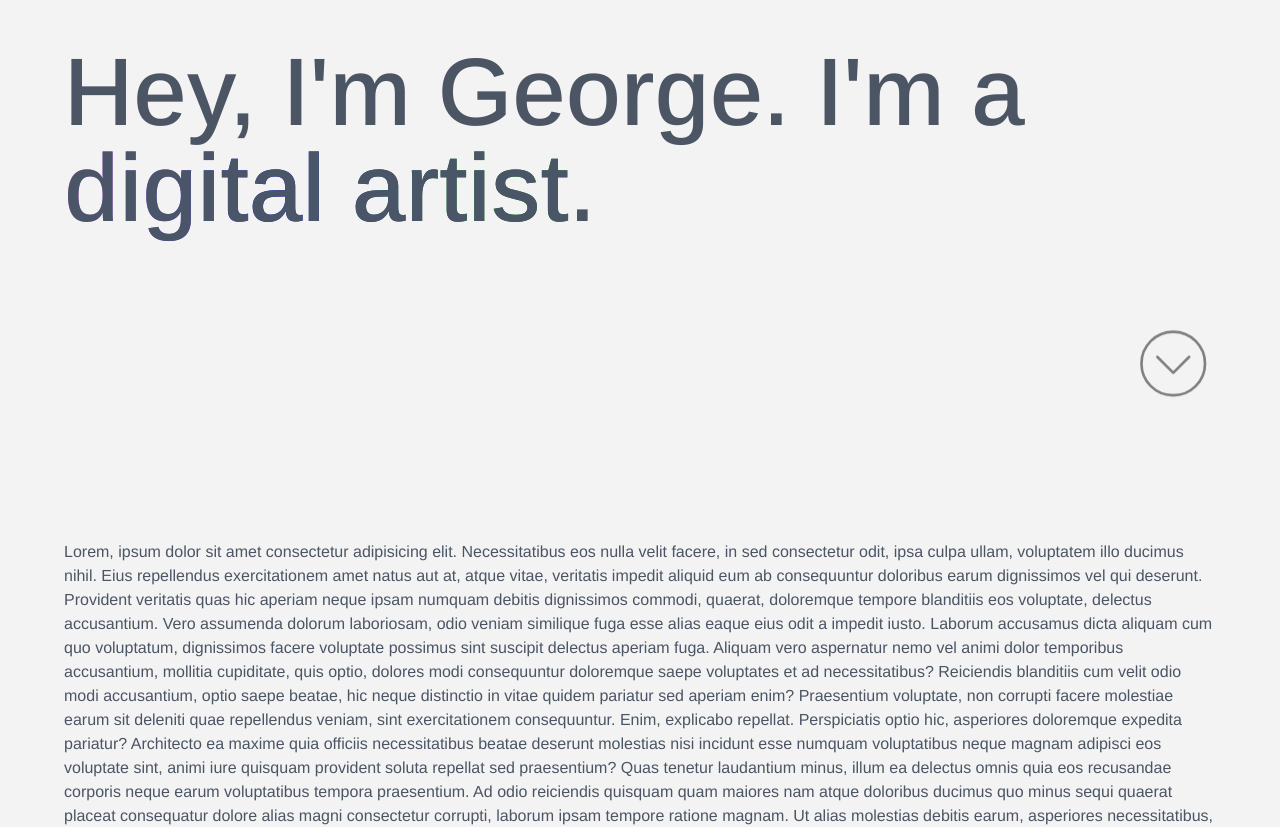
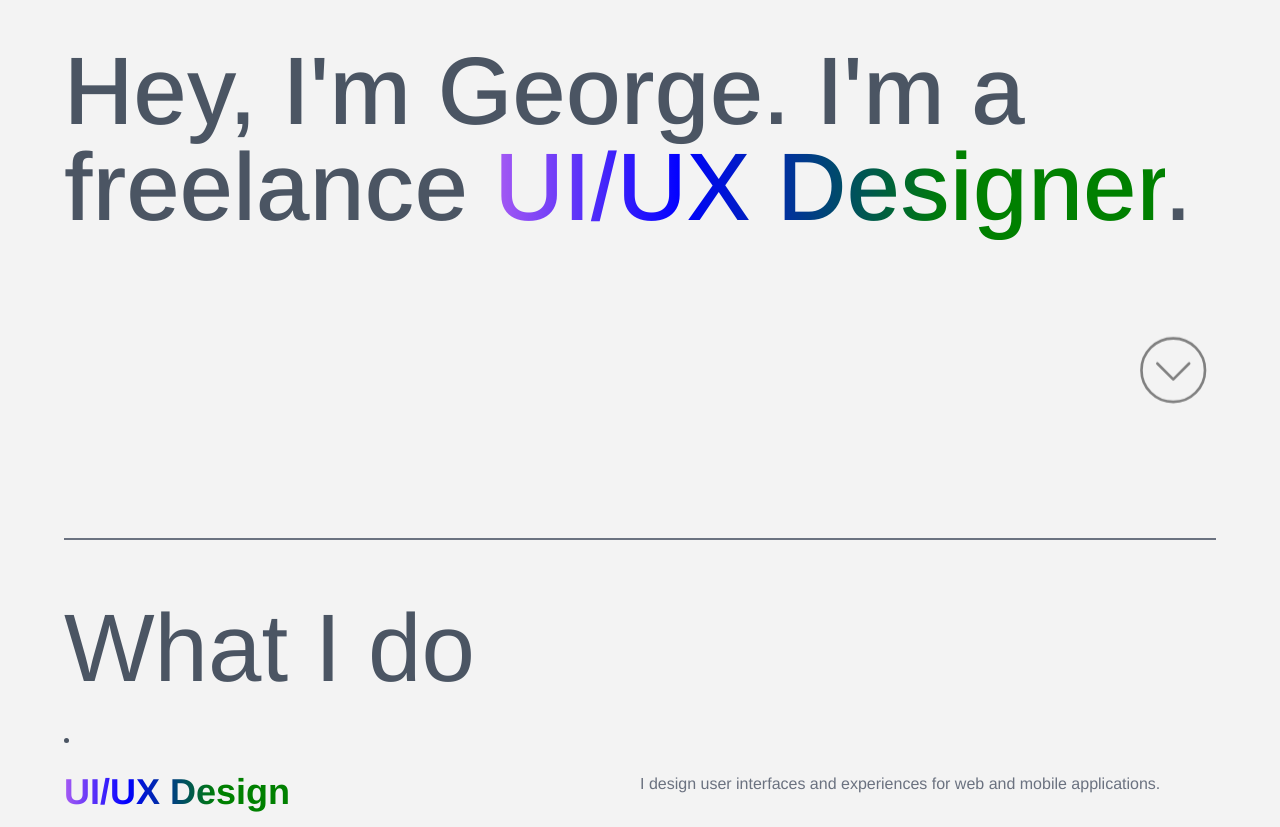
Before and after one commit to georgegausden/portfolio, a Next.js app: page / in a window 1280 px wide. Shown: the part 260-1087 px from the top of the page. Built offline with nearby package versions, Linux system fonts and the light colour scheme.

Commit message:
Refactor CSS styles for improved performance and readability

```diff
--- a/app/globals.css
+++ b/app/globals.css
@@ -5,7 +5,7 @@
 @layer components{
 
   h1{
-    @apply text-6xl lg:text-8xl mb-8 my-5 text-center ;
+    @apply text-6xl lg:text-8xl mb-8 my-5 ;
   }
 
   #tag{
@@ -16,20 +16,37 @@
     @apply text-gray-500
   }
 
+  ul{
+    @apply text-xl list-none list-inside;
+
+  }
+
+  strong{
+    color: transparent;
+    background: linear-gradient(90deg, violet, blue, green, green, blue, violet);
+    background-size: 200% auto;
+    -webkit-background-clip: text;
+    -moz-background-clip: text;
+    background-clip: text;
+    transition: color 0.5s ease-in-out;
+    animation: gradient 5s ease-in-out infinite, rotation 2s infinite linear;
+
+  }
+
 #specialText {
-  color: #4A5568; /* Equivalent to text-gray-500 in Tailwind CSS */
+  color: transparent;
   background: linear-gradient(90deg, violet, blue, green, green, blue, violet);
   background-size: 200% auto;
   -webkit-background-clip: text;
   -moz-background-clip: text;
   background-clip: text;
   transition: color 0.5s ease-in-out;
+  animation: gradient 5s ease-in-out infinite, rotation 2s infinite linear;
 }
 
-#specialText:hover {
-  color: transparent;
-  animation: gradient 5s ease-in-out infinite, rotation 2s infinite linear;
-}
+
+
+
 
 @keyframes gradient {
   0% { background-position: 0% 50%; }
@@ -44,7 +61,8 @@
 
 
   button {
-    @apply relative overflow-hidden transition-colors duration-500 ease-in-out uppercase w-auto md:w-[150px] text-left text-gray-600;
+    @apply relative overflow-hidden transition-colors duration-500 ease-in-out uppercase w-auto md:w-[150px] text-left;
+
 
   }
 
@@ -104,9 +122,7 @@
     @apply py-5 ;
   }
 
-  ul{
-    @apply  ml-10 my-5;
-  }
+
 
   a{
     @apply hover:text-black text-sm transition-all duration-500 ease-in-out hover:scale-105 my-10;
@@ -150,9 +166,7 @@
     @apply my-2 text-gray-400;
   }
 
-  li{
-    @apply font-extralight text-gray-400 my-2 hover:text-black transition-colors duration-500 ease-in-out;
-  }
+
 
   #fullCircle{
     @apply h-4 w-4 bg-black rounded-full mr-1;
--- a/app/page.tsx
+++ b/app/page.tsx
@@ -237,18 +237,19 @@ export default function HomePage() {
         onClick={() => setHoveredSection("")}
       >
         {activeSection === "Me" && (
-          <div className=" flex flex-col justify-center mb-24">
+          <div className=" flex flex-col mb-24 ">
             <motion.div
               initial="hidden"
               animate="show"
               exit="hidden"
               variants={containerVariants}
-              className="h-screen flex items-center"
+              className="h-screen flex items-center  border-b-2 border-gray-500"
             >
+
               <motion.h2 variants={itemVariants} className="text-8xl">
-                Hey, I'm George. I'm a{" "}
+                Hey, I'm George. I'm a freelance{" "}
                 <i id="specialText" className=" not-italic">
-                  digital artist
+                  UI/UX Designer
                 </i>
                 .{" "}
               </motion.h2>
@@ -286,70 +287,25 @@ export default function HomePage() {
               </motion.button>
             </motion.div>
 
-            <div>
-              Lorem, ipsum dolor sit amet consectetur adipisicing elit.
-              Necessitatibus eos nulla velit facere, in sed consectetur odit,
-              ipsa culpa ullam, voluptatem illo ducimus nihil. Eius repellendus
-              exercitationem amet natus aut at, atque vitae, veritatis impedit
-              aliquid eum ab consequuntur doloribus earum dignissimos vel qui
-              deserunt. Provident veritatis quas hic aperiam neque ipsam numquam
-              debitis dignissimos commodi, quaerat, doloremque tempore
-              blanditiis eos voluptate, delectus accusantium. Vero assumenda
-              dolorum laboriosam, odio veniam similique fuga esse alias eaque
-              eius odit a impedit iusto. Laborum accusamus dicta aliquam cum quo
-              voluptatum, dignissimos facere voluptate possimus sint suscipit
-              delectus aperiam fuga. Aliquam vero aspernatur nemo vel animi
-              dolor temporibus accusantium, mollitia cupiditate, quis optio,
-              dolores modi consequuntur doloremque saepe voluptates et ad
-              necessitatibus? Reiciendis blanditiis cum velit odio modi
-              accusantium, optio saepe beatae, hic neque distinctio in vitae
-              quidem pariatur sed aperiam enim? Praesentium voluptate, non
-              corrupti facere molestiae earum sit deleniti quae repellendus
-              veniam, sint exercitationem consequuntur. Enim, explicabo
-              repellat. Perspiciatis optio hic, asperiores doloremque expedita
-              pariatur? Architecto ea maxime quia officiis necessitatibus beatae
-              deserunt molestias nisi incidunt esse numquam voluptatibus neque
-              magnam adipisci eos voluptate sint, animi iure quisquam provident
-              soluta repellat sed praesentium? Quas tenetur laudantium minus,
-              illum ea delectus omnis quia eos recusandae corporis neque earum
-              voluptatibus tempora praesentium. Ad odio reiciendis quisquam quam
-              maiores nam atque doloribus ducimus quo minus sequi quaerat
-              placeat consequatur dolore alias magni consectetur corrupti,
-              laborum ipsam tempore ratione magnam. Ut alias molestias debitis
-              earum, asperiores necessitatibus, ipsam culpa, excepturi commodi
-              beatae velit veritatis quisquam aperiam voluptatibus qui
-              distinctio nobis repellendus molestiae amet. In magni suscipit
-              est, saepe soluta velit tenetur magnam provident maxime deserunt,
-              explicabo autem perspiciatis excepturi? Dolor consequatur aut rem!
-              Porro, itaque maiores iusto exercitationem consectetur facilis ad
-              maxime distinctio molestias! Excepturi voluptate numquam ab magnam
-              dolores eaque accusantium expedita alias quibusdam quo molestias
-              velit culpa aut beatae labore, impedit odit perspiciatis ea
-              asperiores quam voluptates suscipit natus dignissimos quidem!
-              Tempora, vitae. Iste quos odio repellat tenetur unde in sapiente
-              deleniti nobis asperiores, tempora maxime eius iusto placeat,
-              officiis, alias quas. Amet consequatur labore provident, natus ea
-              omnis, dolores eos reiciendis minima facere incidunt, quas
-              aspernatur nobis dignissimos sunt accusamus pariatur. Vero minus
-              cupiditate, reiciendis quam blanditiis dolores velit repellendus
-              aliquid neque iusto. Voluptates, illum veritatis nulla, modi
-              dolore delectus ab odio repellendus, atque deserunt error
-              perferendis tempore quo natus quos vero eius vel necessitatibus
-              earum? Impedit perspiciatis fugiat officia tempore quasi neque
-              dicta ipsum consequatur, nobis dolore ratione iste magnam
-              inventore voluptatibus, voluptatum odio laboriosam repellendus
-              consequuntur eum, sunt eveniet delectus! Voluptate repellat maxime
-              cumque, inventore sit quod quas temporibus dolorem blanditiis
-              corrupti ullam officia quisquam accusantium impedit cum mollitia
-              voluptatibus enim quis pariatur adipisci. Molestiae perferendis
-              facere reiciendis mollitia aspernatur cumque autem fugit porro
-              eligendi earum deleniti deserunt nisi, quia natus soluta modi ad
-              eius voluptate iusto, eum quasi beatae animi? Laborum autem,
-              architecto delectus, provident optio modi laudantium officia
-              maxime obcaecati doloribus corrupti esse illo. Tempora quis dolore
-              non, illo minus iste ea cumque ducimus ipsa voluptatem quisquam
-              unde repellat.
-            </div>
+            <motion.div className="mt-10">
+            <motion.h1 >
+              What I do
+            </motion.h1>
+            <motion.li>
+              <motion.div className="grid grid-cols-2">
+
+
+
+                <h2><strong>UI/UX Design</strong></h2>
+                <p>
+                  I design user interfaces and experiences for web and mobile
+                  applications.
+                </p>
+
+              </motion.div>
+              </motion.li>
+              </motion.div>
+
 
             {/* <div className="flex">
 <button onClick={() => window.open('https://www.linkedin.com/in/george-gausden/', '_blank')}>
```
